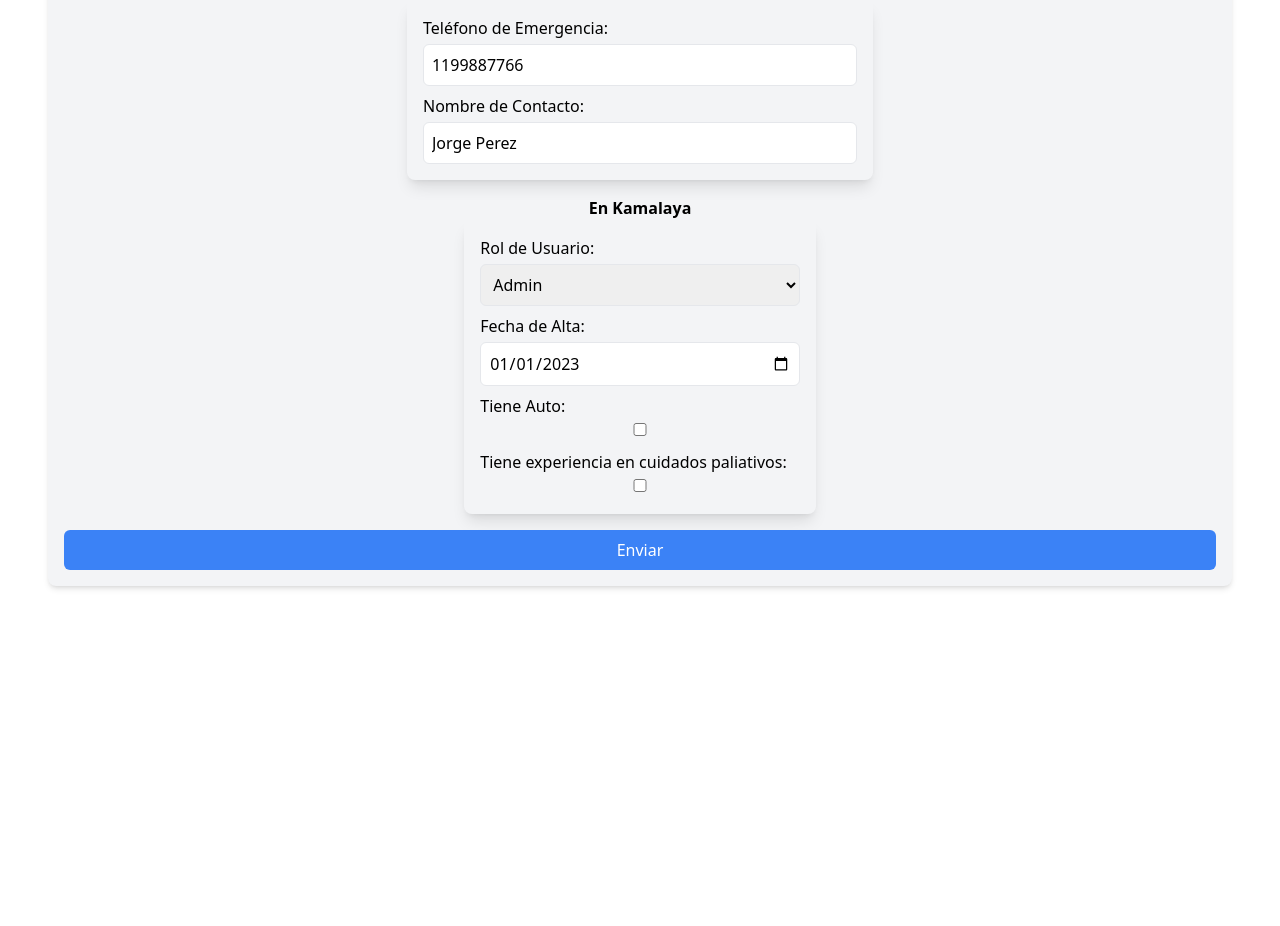
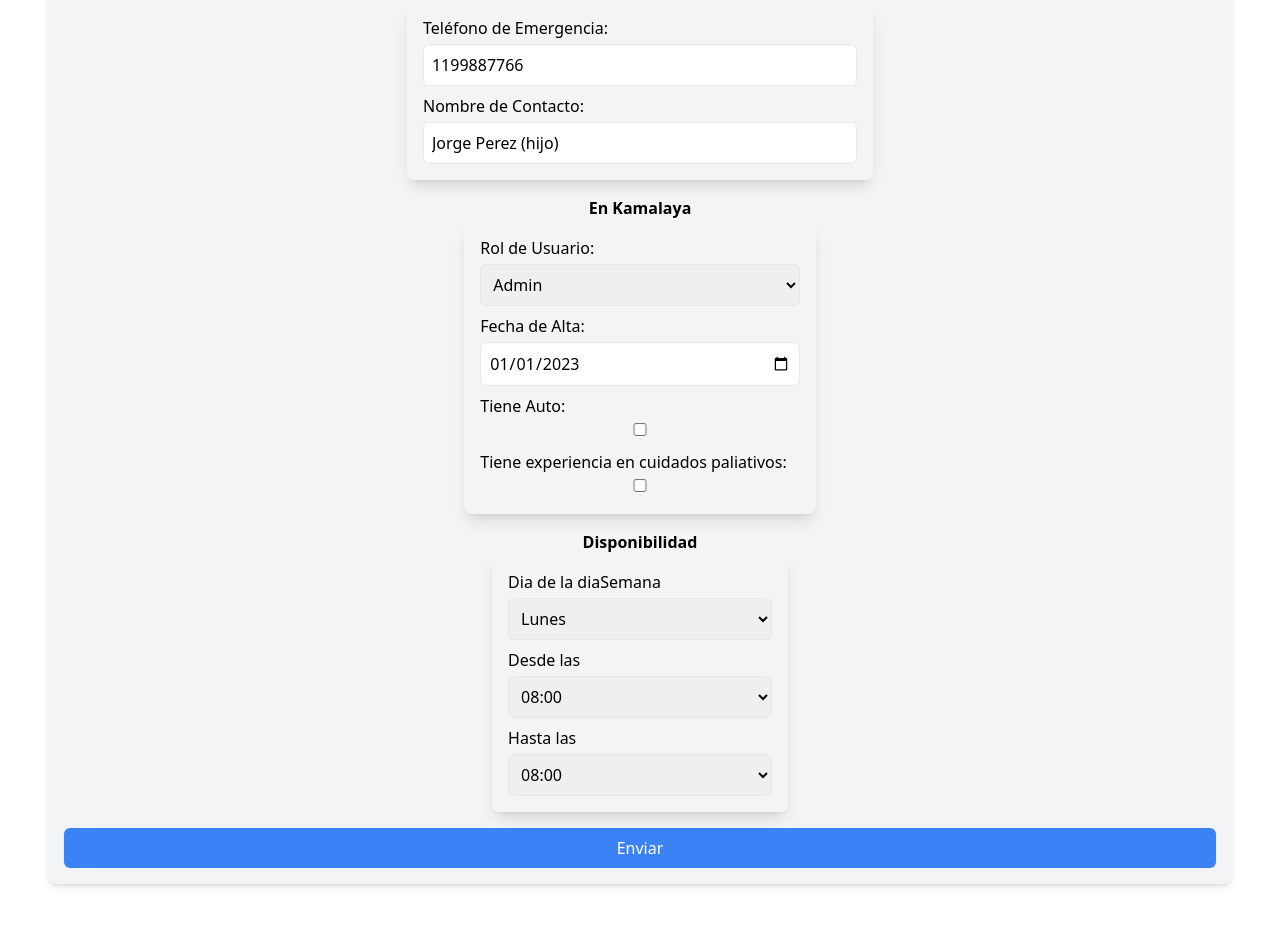
Before and after one commit to pablolospe/kamalaya-front, a Next.js app: page /ingreso in a window 1280 px wide. Shown: the part 1084-2010 px from the top of the page. Before the commit the page ends 1718 px from the top, so only its background shows below. Built offline with nearby package versions, Linux system fonts and the light colour scheme.

Commit message:
cambio de render a fl0

```diff
--- a/app/voluntarios/[id]/page.js
+++ b/app/voluntarios/[id]/page.js
@@ -2,7 +2,7 @@ import React from 'react';
 import { formatearNumero, formatearFecha, calcularEdad } from '@/utils/formats';
 
 const usuarioDetalle = async (id) => {
-  return fetch(`https://kamalaya.onrender.com/usuarios/${id}`, {
+  return fetch(`https://kamalaya-dev.fl0.io/usuarios/${id}`, {
     cache: 'no-store',
   }).then((res) => res.json());
 };
--- a/app/voluntarios/page.jsx
+++ b/app/voluntarios/page.jsx
@@ -4,7 +4,8 @@ import Link from 'next/link';
 
 const usuarios = async (query) => {
   const queryString = new URLSearchParams(query).toString();
-  const url = `https://kamalaya.onrender.com/usuarios${
+  const url = `https://kamalaya-dev.fl0.io/usuarios${
+  // const url = `https://kamalaya.onrender.com/usuarios${
     queryString ? `?${queryString}` : ''
   }`;
   const response = await fetch(url, { cache: 'no-store' });
--- a/components/Formulario.jsx
+++ b/components/Formulario.jsx
@@ -11,32 +11,39 @@ const Formulario = () => {
     dni: '123123123',
     email: 'jp@asd.com',
     telefono: '112345678',
-    telefono2: '112345679',
+    telefono2: '',
     calle: 'Av. Siempreviva',
     numero: '1234',
     localidad: 'asd',
     provincia: 'Buenos Aires',
     hashPassword: null,
     pais: 'Argentina',
-    codigoPostal: '****',
+    codigoPostal: '1643',
     rol_usuario: 'Admin',
     telefonoEmergencia: '1199887766',
-    nombreContactoEmergencia: 'Jorge Perez',
+    nombreContactoEmergencia: 'Jorge Perez (hijo)',
     genero: 'M',
-    profesion_oficio_ocupacion: '...',
-    hobbies_habilidades: '...',
+    profesion_oficio_ocupacion: 'Aviador',
+    hobbies_habilidades: 'Pesca',
     fechaDeNacimiento: '1970-01-02',
     fechaAlta: '2023-01-01',
     fechaBaja: null,
     tieneAuto: false,
     experienciaCP: false,
+    Disponibilidades: [{
+      diaSemana: '',
+      horaInicio:'',
+      horaFin:''
+    }],
   });
 
   const handleSubmit = async (e) => {
     e.preventDefault();
+    console.log(formData);
     try {
+      const response = await fetch('https://kamalaya-dev.fl0.io/usuarios', {
       // const response = await fetch('http://localhost:8000/usuarios', {
-      const response = await fetch('https://kamalaya.onrender.com/usuarios', {
+        // const response = await fetch('https://kamalaya.onrender.com/usuarios', {
         method: 'POST',
         headers: {
           'Content-Type': 'application/json',
@@ -45,7 +52,7 @@ const Formulario = () => {
       });
 
       if (response.ok) {
-        router.push('/');
+        router.push('/voluntarios');
         alert('Formulario enviado exitosamente');
         console.log('Datos enviados exitosamente');
         // Puedes redirigir o mostrar un mensaje de éxito aquí
@@ -61,27 +68,34 @@ const Formulario = () => {
     const { name, value, type, checked } = e.target;
     const newValue = type === 'checkbox' ? checked : value;
 
+    if (name === 'diaSemana' || name === 'horaInicio' || name === 'horaFin') {
+      setFormData((prevData) => ({
+        ...prevData,
+        Disponibilidades: [ { ...prevData.Disponibilidades[0], [name]: newValue }],
+      }));
+    } else {
     setFormData((prevData) => ({
       ...prevData,
       [name]: newValue,
     }));
+  }
   };
-
-  // console.log(formData);
 
   return (
     <form
       onSubmit={handleSubmit}
       className="flex flex-col items-center md:mx-auto p-4 bg-gray-100 rounded-lg shadow-md"
     >
-      <h2 className="m-2 text-lg font-bold text-md p-2 rounded-lg border">Ingreso de voluntario</h2>
+      <h2 className="m-2 text-lg font-bold text-md p-2 rounded-lg border">
+        Ingreso de voluntario
+      </h2>
       <h3 className="m-2 font-bold text-md text-center">
         Información personal
       </h3>
 
       <div className="flex flex-col md:max-w-3xl p-4 gap-2 shadow-lg rounded-lg">
         <div className="flex flex-col gap-6 md:flex-row justify-evenly">
-          <label >
+          <label>
             Nombre/s:
             <input
               type="text"
@@ -92,7 +106,7 @@ const Formulario = () => {
             />
           </label>
 
-          <label >
+          <label>
             Apellido/s:
             <input
               type="text"
@@ -221,7 +235,7 @@ const Formulario = () => {
           <label>
             Número:
             <input
-              type="text"
+              type="number"
               name="numero"
               value={formData.numero}
               onChange={handleChange}
@@ -357,6 +371,82 @@ const Formulario = () => {
         </label>
       </div>
 
+      <h3 className="mt-4 font-bold text-md text-center">Disponibilidad</h3>
+      <div className="flex flex-col justify-between p-4 gap-2 shadow-lg rounded-lg">
+        <label>
+          Dia de la diaSemana
+          <select
+            type="text"
+            name="diaSemana"
+            value={formData.Disponibilidades[0].diaSemana}
+            onChange={handleChange}
+            className="w-full mt-1 p-2 border rounded-md focus:ring focus:ring-blue-300"
+          >
+            <option value="Lunes">Lunes</option>
+            <option value="Martes">Martes</option>
+            <option value="Miércoles">Miércoles</option>
+            <option value="Jueves">Jueves</option>
+            <option value="Viernes">Viernes</option>
+            <option value="Sábado">Sábado</option>
+            <option value="Domingo">Domingo</option>
+          </select>
+        </label>
+
+        <label>
+          Desde las
+          <select
+            type="number"
+            name="horaInicio"
+            value={formData.Disponibilidades[0].horaInicio}
+            onChange={handleChange}
+            className="w-full mt-1 p-2 border rounded-md focus:ring focus:ring-blue-300"
+          >
+            <option value="0800">08:00</option>
+            <option value="0900">09:00</option>
+            <option value="1000">10:00</option>
+            <option value="1100">11:00</option>
+            <option value="1200">12:00</option>
+            <option value="1300">13:00</option>
+            <option value="1400">14:00</option>
+            <option value="1500">15:00</option>
+            <option value="1600">16:00</option>
+            <option value="1700">17:00</option>
+            <option value="1800">18:00</option>
+            <option value="1900">19:00</option>
+            <option value="2000">20:00</option>
+            <option value="2100">21:00</option>
+            <option value="2200">22:00</option>
+          </select>
+        </label>
+
+        <label>
+          Hasta las
+          <select
+            type="number"
+            name="horaFin"
+            value={formData.Disponibilidades[0].horaFin}
+            onChange={handleChange}
+            className="w-full mt-1 p-2 border rounded-md focus:ring focus:ring-blue-300"
+          >
+            <option value="0800">08:00</option>
+            <option value="0900">09:00</option>
+            <option value="1000">10:00</option>
+            <option value="1100">11:00</option>
+            <option value="1200">12:00</option>
+            <option value="1300">13:00</option>
+            <option value="1400">14:00</option>
+            <option value="1500">15:00</option>
+            <option value="1600">16:00</option>
+            <option value="1700">17:00</option>
+            <option value="1800">18:00</option>
+            <option value="1900">19:00</option>
+            <option value="2000">20:00</option>
+            <option value="2100">21:00</option>
+            <option value="2200">22:00</option>
+          </select>
+        </label>
+      </div>
+
       <button
         type="submit"
         className="w-full mt-4 py-2 px-4 bg-blue-500 text-white rounded-md hover:bg-blue-600"
```
